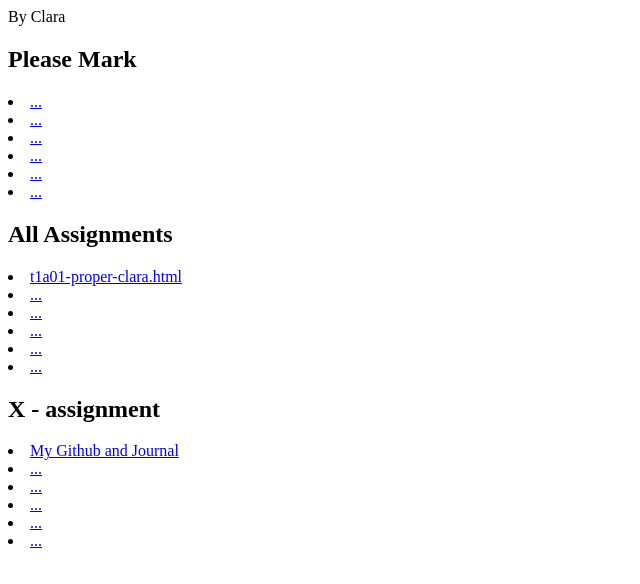
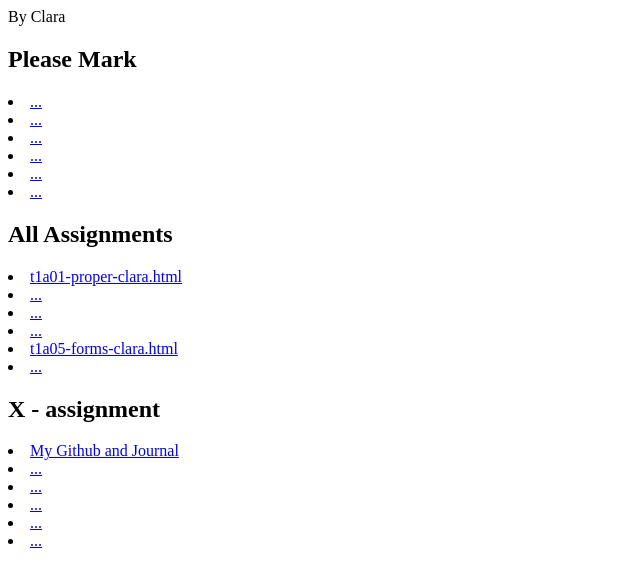
Before and after one commit to cytello1/gamedev2025, a plain HTML site: page public/index.html in a window 1280 px wide. Shown: the whole page, without its empty margins (0-640 px from the left). Drawn offline with Linux system fonts and the light colour scheme.

Commit message:
Update index.html

```diff
--- a/public/index.html
+++ b/public/index.html
@@ -18,7 +18,7 @@ By Clara<br>
 <li><a href="..">...</a></li>
 <li><a href="..">...</a></li>
 <li><a href="..">...</a></li>
-<li><a href="..">...</a></li>
+<li><a href="t1a05-forms-clara.html">t1a05-forms-clara.html</a></li>
 <li><a href="..">...</a></li>
 
 
```
